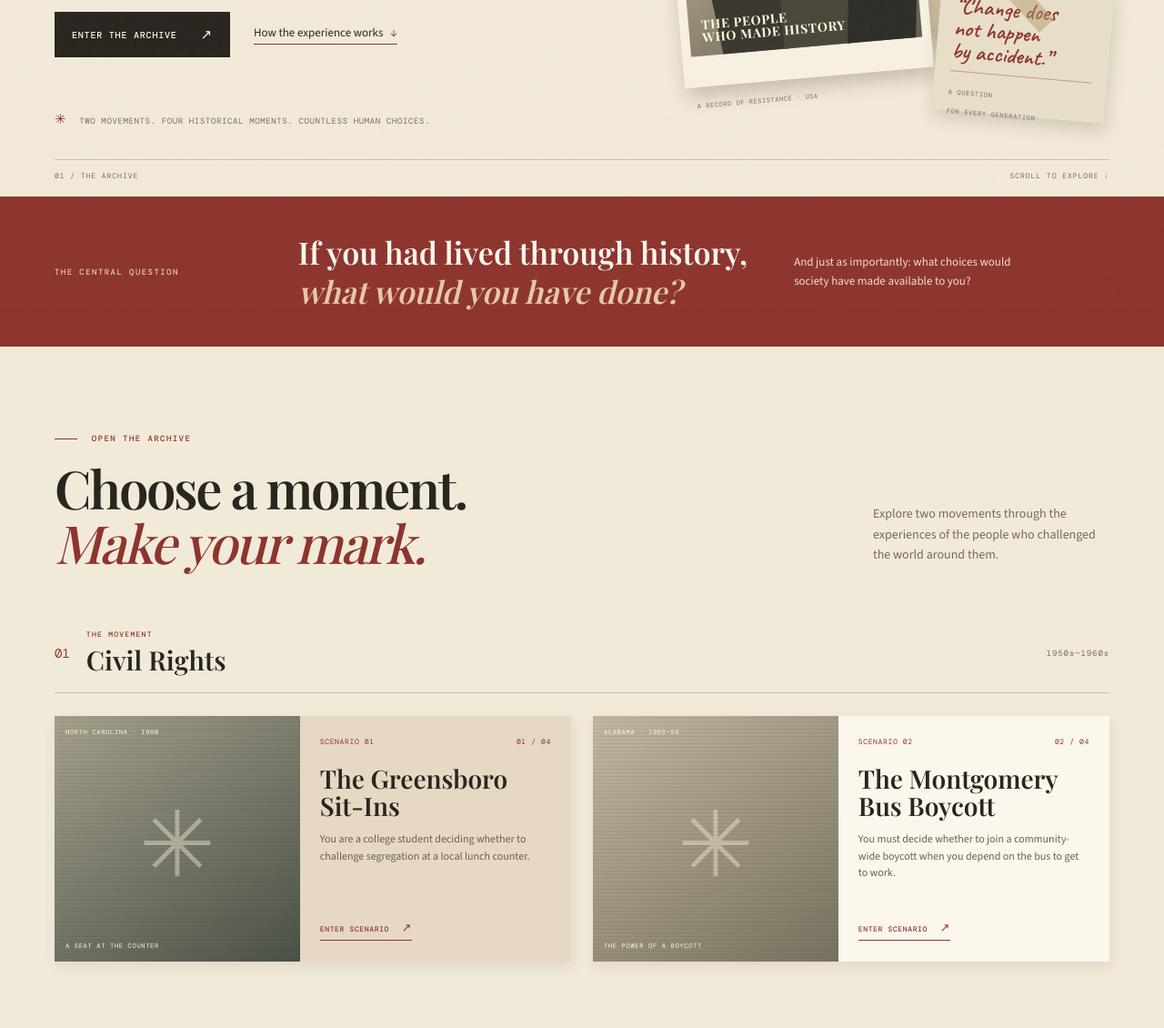
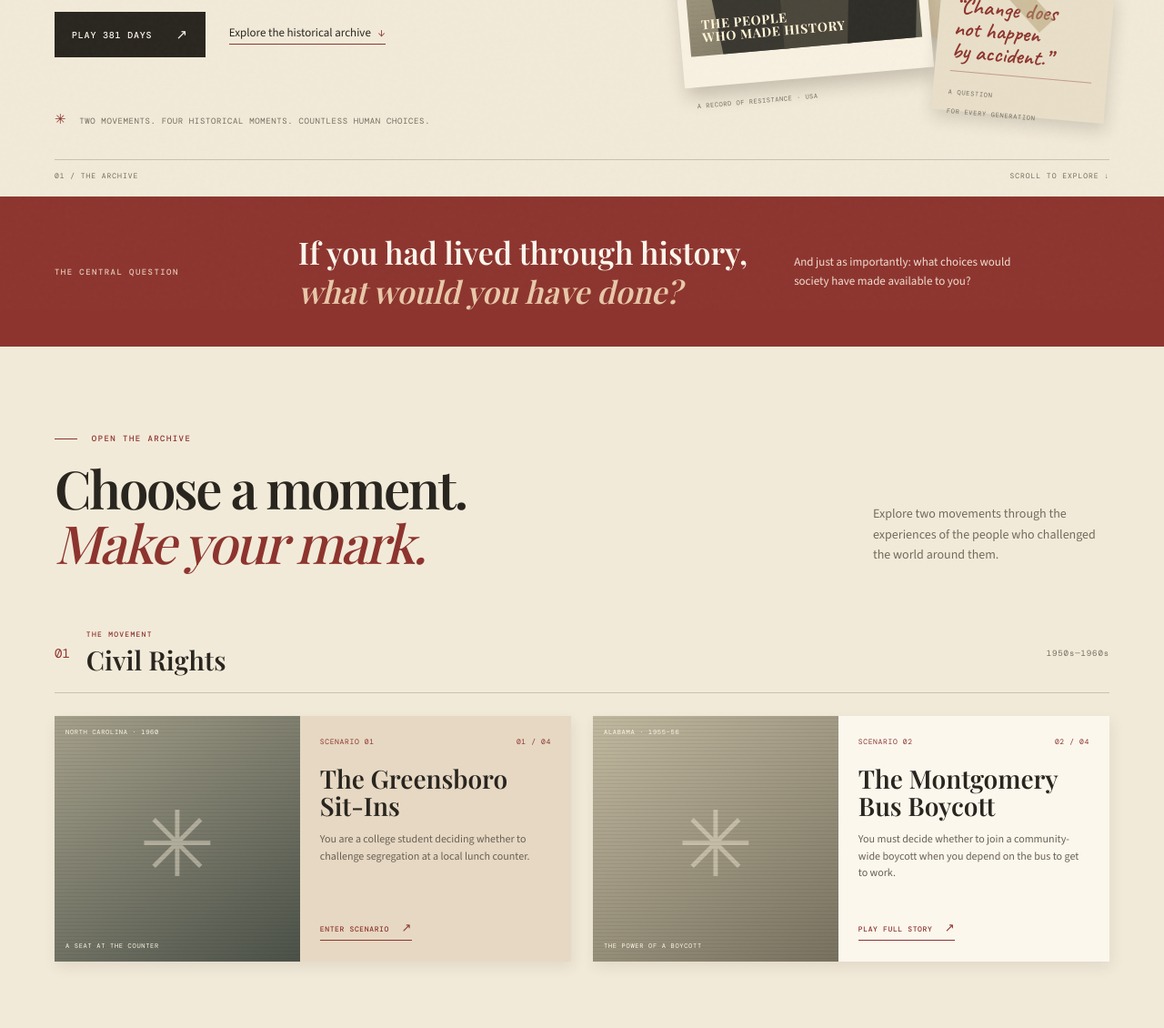
Before and after one commit to bonniexu2030/the-power-to-change, a plain HTML site: page index.html in a window 1280 px wide. Shown: the part 460-1590 px from the top of the page at 91% size. Drawn offline with nearby package versions, Linux system fonts and the light colour scheme.

Commit message:
Add clear links to playable 381 Days game

```diff
--- a/index.html
+++ b/index.html
@@ -22,6 +22,7 @@
       <a href="#civil-rights">CIVIL RIGHTS</a>
       <a href="#womens-rights">WOMEN'S RIGHTS</a>
       <a href="#how-it-works">HOW IT WORKS</a>
+      <a class="nav-play" href="game.html">PLAY 381 DAYS ↗</a>
       <a class="nav-about" href="#about">ABOUT THE PROJECT ↗</a>
     </nav>
   </header>
@@ -33,8 +34,8 @@
         <h1>History was made<br>by people like <em>you.</em></h1>
         <p class="hero-deck">Step into the moments that shaped the fight for equality. Face the choices, pressures, and possibilities people encountered—and discover how society shaped what they could do.</p>
         <div class="hero-actions">
-          <a class="button button-dark" href="#stories">ENTER THE ARCHIVE <span>↗</span></a>
-          <a class="text-link" href="#how-it-works">How the experience works <span>↓</span></a>
+          <a class="button button-dark" href="game.html">PLAY 381 DAYS <span>↗</span></a>
+          <a class="text-link" href="#stories">Explore the historical archive <span>↓</span></a>
         </div>
         <div class="hero-note"><span class="note-star">✳</span> TWO MOVEMENTS. FOUR HISTORICAL MOMENTS. COUNTLESS HUMAN CHOICES.</div>
       </div>
@@ -112,7 +113,7 @@
               <div class="card-meta"><span>SCENARIO 02</span><span>02 / 04</span></div>
               <h4>The Montgomery<br>Bus Boycott</h4>
               <p>You must decide whether to join a community-wide boycott when you depend on the bus to get to work.</p>
-              <button class="card-link play-button" data-scenario="montgomery">ENTER SCENARIO <span>↗</span></button>
+              <a class="card-link" href="game.html">PLAY FULL STORY <span>↗</span></a>
             </div>
           </article>
         </div>
```
